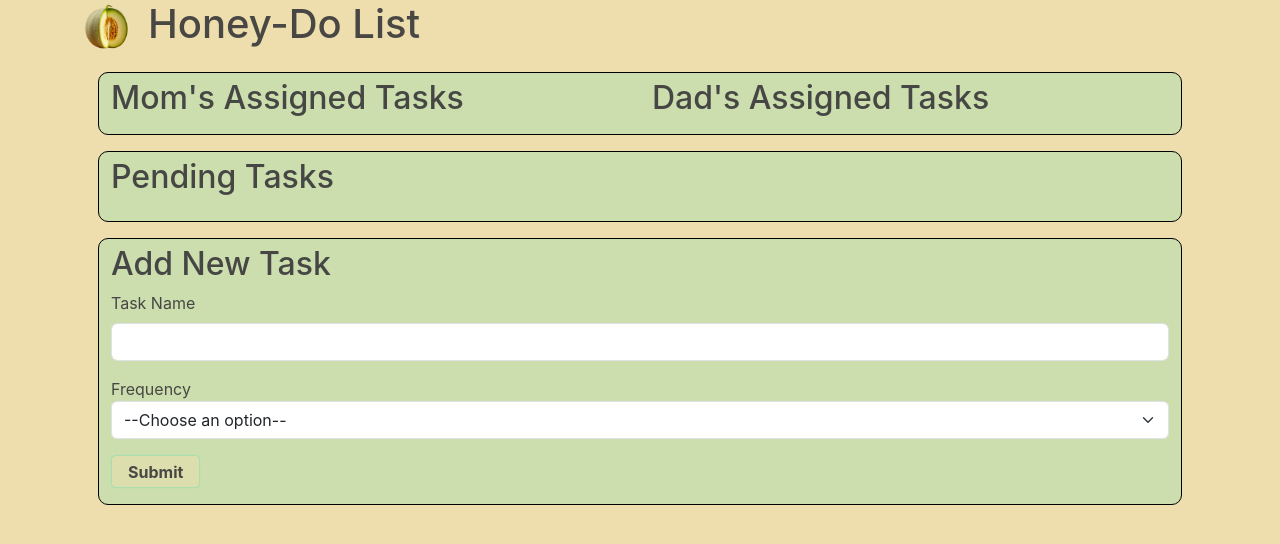
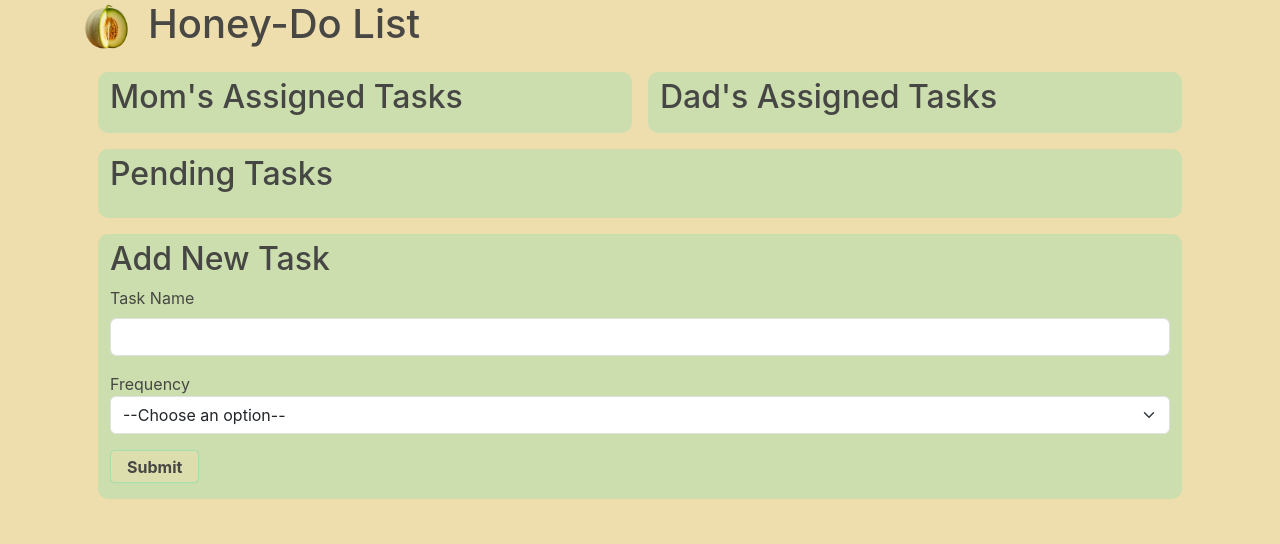
Before and after one commit to javar10/Honey-Do-List_React, a React (Create React App) app: page / in a window 1280 px wide. Shown: the top 544 px of the page. Built offline with nearby package versions, Linux system fonts and the light colour scheme.

Commit message:
display each users list as separate element - UI

```diff
--- a/src/App.css
+++ b/src/App.css
@@ -76,13 +76,28 @@ form input {
   padding-right: 1rem;
 }
 
+.row, .users-assigned-tasks-div {
+  background-color: var(--alt-background);
+  /* border: 1px solid black; */
+  border-radius: 10px;
+
+}
 .row {
-  background-color: var(--alt-background);
-  border: 1px solid black;
-  border-radius: 10px;
-  margin: 1rem;
+  margin: 1rem
 }
 
+.assigned-tasks-div{
+  background-color: var(--main-background);
+}
+
+/* .users-assigned-tasks-div{
+  background-color: var(--alt-background);
+  border-radius: 10px;
+} */
+
+.users-assigned-tasks-div:first-child {
+  margin-right: 1rem;
+}
 /* .App-header {
   background-color: #282c34;
   min-height: 100vh;
--- a/src/components/AssignedTasks.js
+++ b/src/components/AssignedTasks.js
@@ -3,12 +3,12 @@ import { USERS } from '../shared/USERS';
 
 function AssignedTasks({taskList}) {
     return (
-        <div className="row">
+        <div className="row assigned-tasks-div">
             {USERS.map(user => {
                 const usersTasks = taskList.filter(task => task.assignment === user);
                 console.log(usersTasks);
                 return (
-                    <div className="col">
+                    <div className="col users-assigned-tasks-div">
                         <h2>{user}'s Assigned Tasks</h2>
                         <TaskList taskList={usersTasks}/>
                     </div>
--- a/src/components/NewTaskForm.js
+++ b/src/components/NewTaskForm.js
@@ -17,7 +17,6 @@ function NewTaskForm({taskList, setTaskList}) {
         console.log(newTask);
         setTaskList([...taskList, newTask]);
         setTaskCounter(taskCounter + 1);
-        console.log(taskList);
         setFormData(initialFormData);
     }
     console.log(taskList);
```
